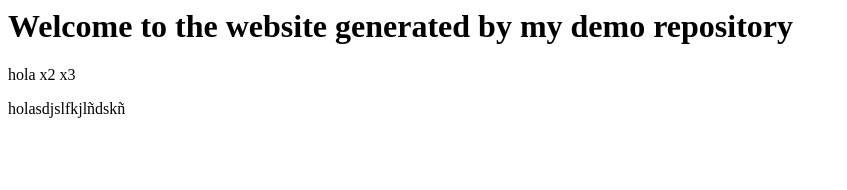
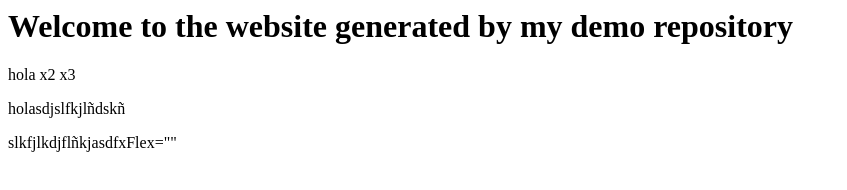
Before and after one commit to Innovexa-S-A/demo-repository, a website: page index.html in a window 1280 px wide. Shown: the whole page, without its empty margins (0-847 px from the left). Drawn offline with Linux system fonts and the light colour scheme.

Commit message:
SDIM-6 test3

```diff
--- a/index.html
+++ b/index.html
@@ -1,3 +1,4 @@
 <h1>Welcome to the website generated by my demo repository</h1>
 <p>hola x2 x3</p>
 <p>holasdjslfkjlñdskñ</p>
+<p>slkfjlkdjflñkjasdfxFlex=""</p>
```
